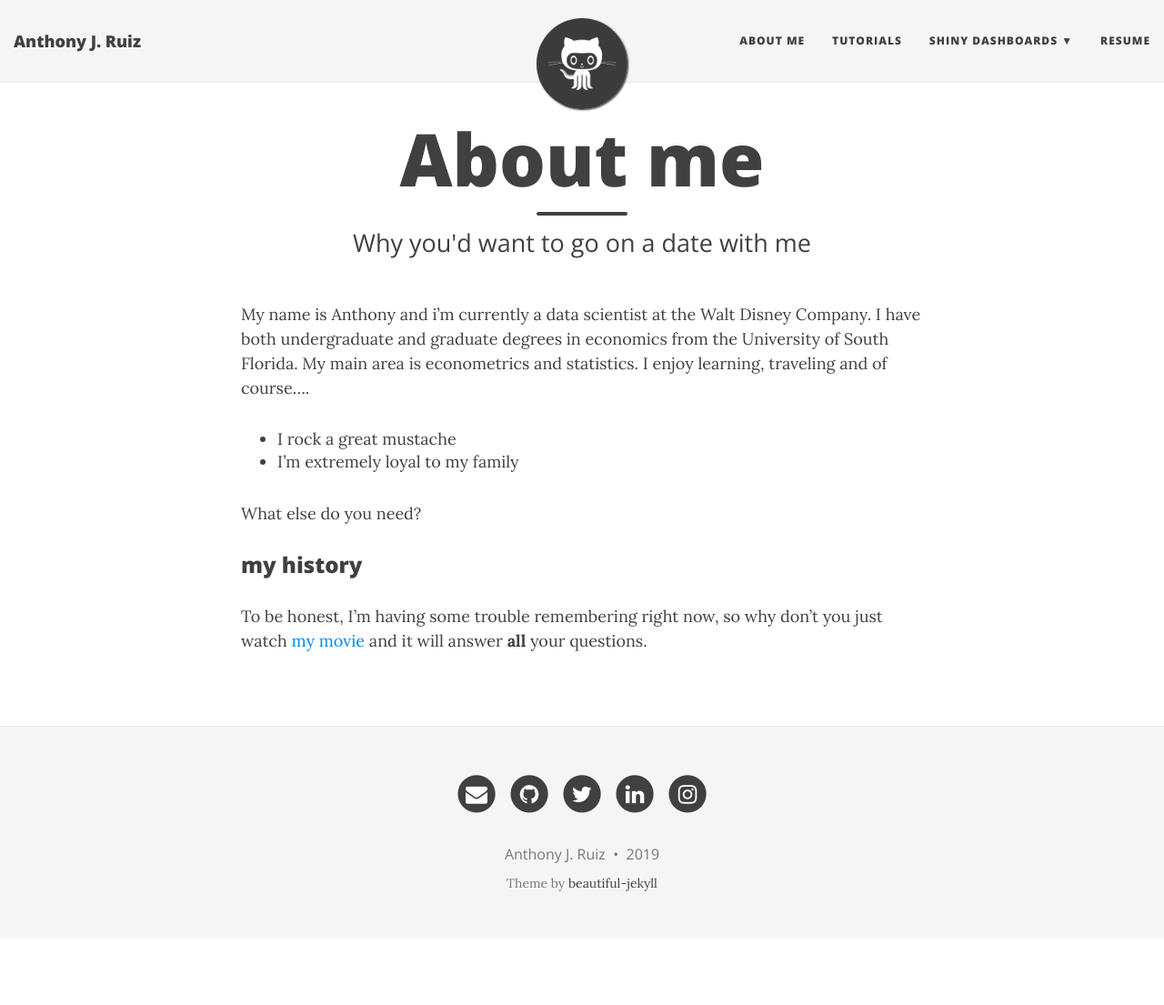
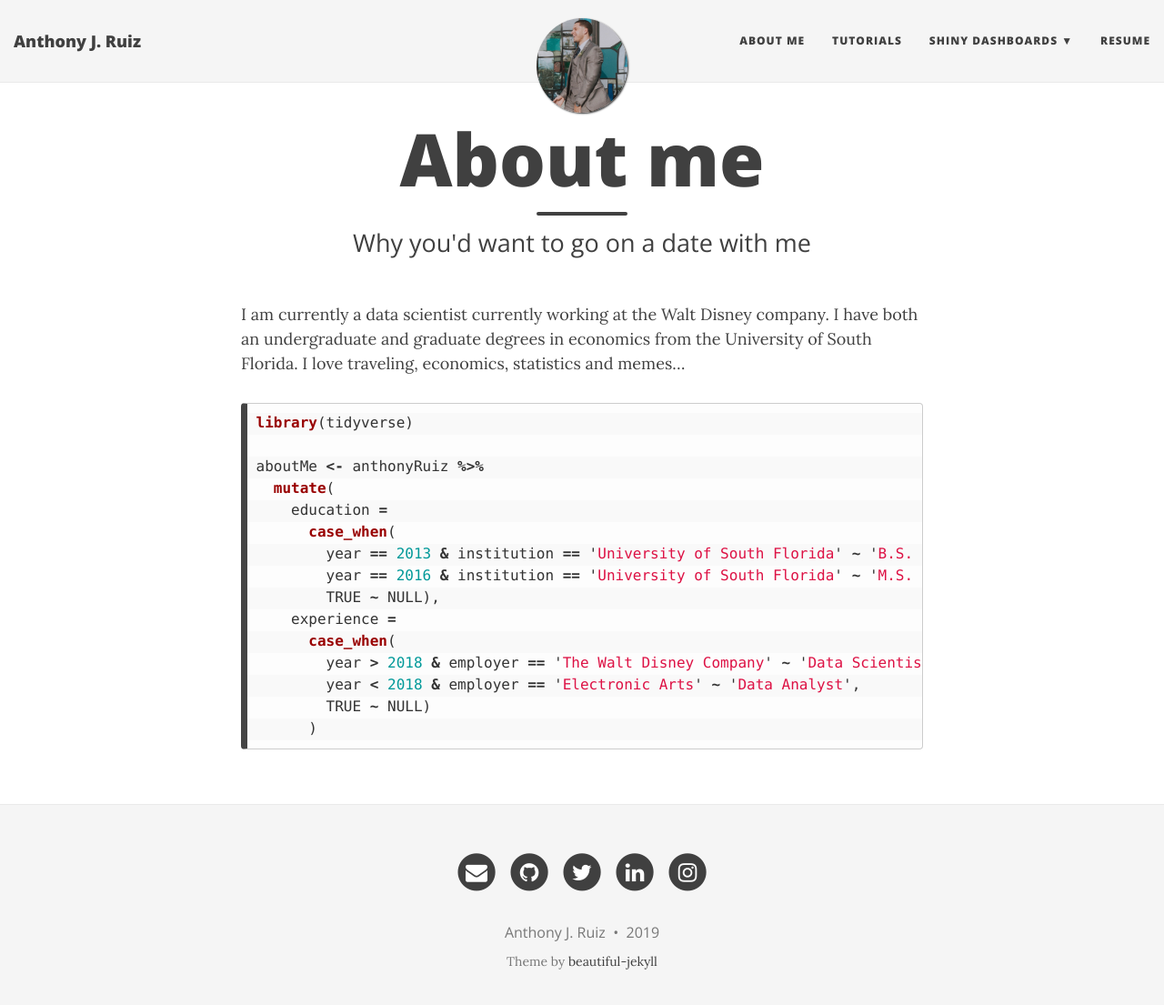
Before and after one commit to AnthonyJRuiz/anthonyjruiz.github.io, a Jekyll site: the page built from aboutme.md, in a window 1280 px wide and 1118 px high. Shown: the top 1105 px of the window at 91% size. Built offline with Jekyll 4.4.1, drawn with Linux system fonts in a browser that asks for light colours; nearby versions of some CDN libraries.

Commit message:
updates to index page and photos

````diff
--- a/_config.yml
+++ b/_config.yml
@@ -33,7 +33,7 @@
 
 # Image to show in the navigation bar - image must be a square (width = height)
 # Remove this parameter if you don't want an image in the navbar
-avatar: "/img/avatar-icon.png"
+avatar: "/img/anthony.jpg"
 
 # If you want to have an image logo in the top-left corner instead of the title text,
 # then specify the following parameter
--- a/aboutme.md
+++ b/aboutme.md
@@ -4,13 +4,22 @@
 subtitle: Why you'd want to go on a date with me
 ---
 
-My name is Anthony and i'm currently a data scientist at the Walt Disney Company. I have both undergraduate and graduate degrees in economics from the University of South Florida. My main area is econometrics and statistics. I enjoy learning, traveling and of course....
+I am currently a data scientist currently working at the Walt Disney company. I have both an undergraduate and graduate degrees in economics from the University of South Florida. I love traveling, economics, statistics and memes...
 
-- I rock a great mustache
-- I'm extremely loyal to my family
+```javascript
+library(tidyverse)
 
-What else do you need?
-
-### my history
-
-To be honest, I'm having some trouble remembering right now, so why don't you just watch [my movie](http://en.wikipedia.org/wiki/The_Princess_Bride_%28film%29) and it will answer **all** your questions.
+aboutMe <- anthonyRuiz %>%
+  mutate(
+    education =
+      case_when(
+        year == 2013 & institution == 'University of South Florida' ~ 'B.S. Economics',
+        year == 2016 & institution == 'University of South Florida' ~ 'M.S. Economics',
+        TRUE ~ NULL),
+    experience =
+      case_when(
+        year > 2018 & employer == 'The Walt Disney Company' ~ 'Data Scientist',
+        year < 2018 & employer == 'Electronic Arts' ~ 'Data Analyst',
+        TRUE ~ NULL)
+      )
+```
--- a/index.html
+++ b/index.html
@@ -1,7 +1,7 @@
 ---
 layout: page
 title: Anthony J. Ruiz
-subtitle: A place for R, Econometrics/Data Science, NBA, Traveling and Memes
+subtitle: A place for R, statistics, sports, traveling and more...
 bigimg: "img/orlando.jpg"
 ---
 
````
Also changed, not shown: resume.md (+3 -16 lines), README.md, img/anthony.jpg (added).
